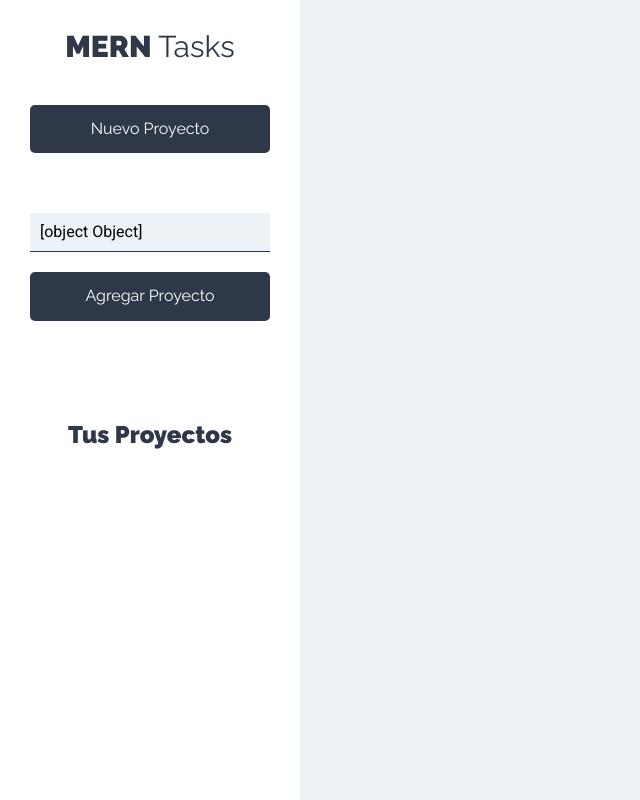
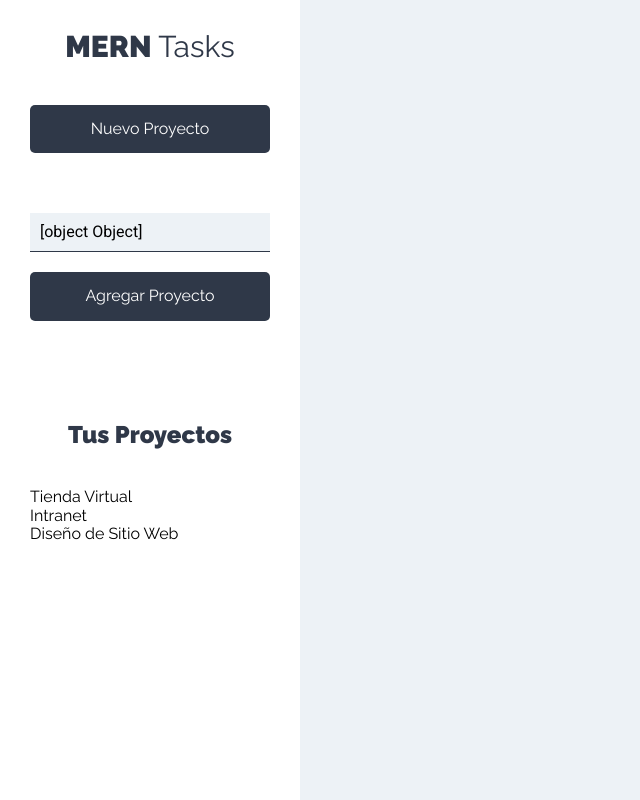
Before and after one commit to D-aniela/MERN-practice, a React (Create React App) app: page /proyectos in a window 1280 px wide. Shown: the whole page, without its empty margins (0-640 px from the left). Built offline with nearby package versions, Linux system fonts and the light colour scheme.

Commit message:
componente de barra

```diff
--- a/src/components/layout/Sidebar.js
+++ b/src/components/layout/Sidebar.js
@@ -1,5 +1,6 @@
 import React from 'react'
 import NuevoProyecto from '../proyectos/NuevoProyecto'
+import ListadoProyectos from '../proyectos/ListadoProyectos'
 
 const Sidebar = () => {
   return (
@@ -12,6 +13,7 @@
 
       <div className="proyectos">
         <h2>Tus Proyectos</h2>
+        <ListadoProyectos />
       </div>
     </aside>
   )
--- /dev/null
+++ b/src/components/proyectos/ListadoProyectos.js
@@ -0,0 +1,19 @@
+import React from 'react'
+import Proyecto from './Proyecto'
+
+const ListadoProyectos = () => {
+  const proyectos = [
+    { nombre: 'Tienda Virtual' },
+    { nombre: 'Intranet' },
+    { nombre: 'Diseño de Sitio Web' }
+  ]
+  return (
+    <ul className="listado-proyectos">
+      {proyectos.map(proyecto => (
+        <Proyecto proyecto={proyecto} />
+      ))}
+    </ul>
+  )
+}
+
+export default ListadoProyectos
```
Also changed, not shown: src/components/layout/Barra.js (added, +16 -0 lines), src/components/proyectos/Listado.js (deleted, +0 -8 lines).
